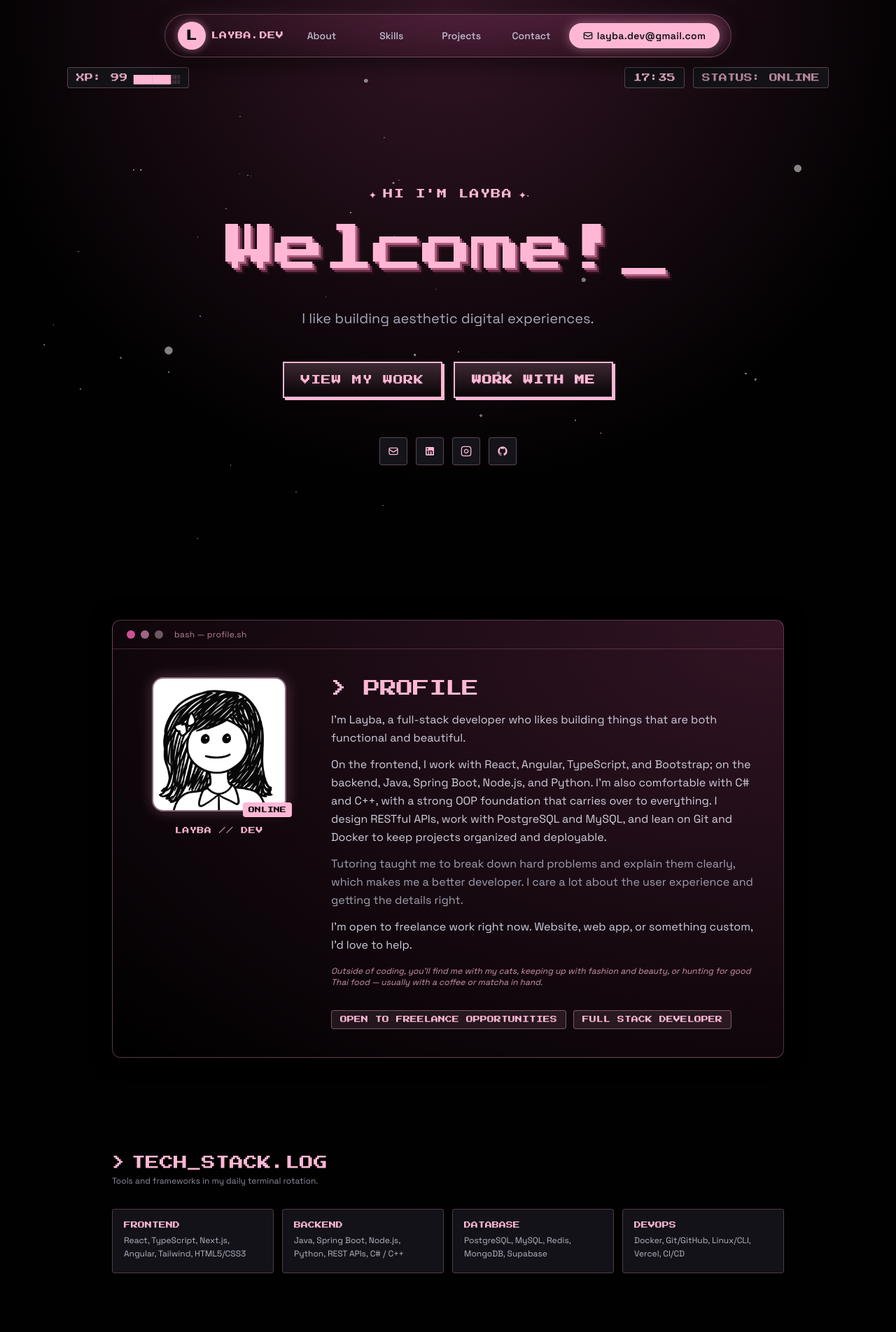
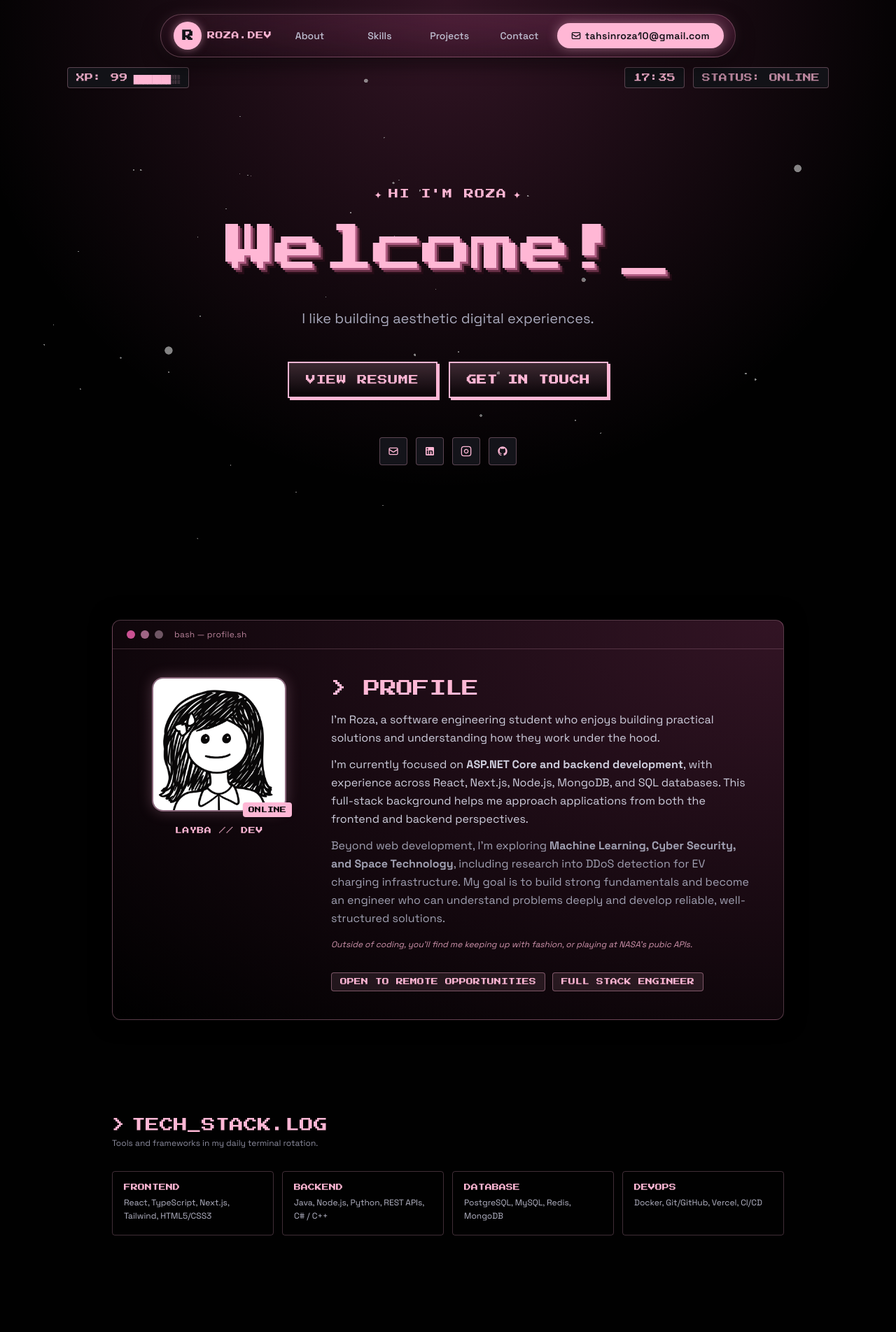
Before and after one commit to glitch86/retro-portfolio, a Next.js app: page / in a window 1280 px wide. Shown: the top 1904 px of the page at 70% size. Built offline with nearby package versions, Linux system fonts and the light colour scheme.

Commit message:
updated personal info

```diff
--- a/components/AboutSection.tsx
+++ b/components/AboutSection.tsx
@@ -46,7 +46,6 @@ export default function AboutSection() {
         </div>
 
         <div className="p-5 sm:p-8 lg:p-10 flex flex-col md:flex-row gap-6 sm:gap-8 lg:gap-12 items-start">
-
           {/* Avatar */}
           <motion.div
             variants={scaleIn}
@@ -79,7 +78,9 @@ export default function AboutSection() {
           <motion.div
             variants={{
               hidden: {},
-              show: { transition: { staggerChildren: 0.1, delayChildren: 0.2 } },
+              show: {
+                transition: { staggerChildren: 0.1, delayChildren: 0.2 },
+              },
             }}
             initial="hidden"
             whileInView="show"
@@ -98,29 +99,50 @@ export default function AboutSection() {
               className="space-y-2.5 sm:space-y-3 font-mono text-sm sm:text-sm md:text-base text-[#cfcfde] leading-relaxed"
             >
               <p>
-                I&apos;m Layba, a full-stack developer who likes building things that are both functional and beautiful.
+                I'm Roza, a software engineering student who enjoys building
+                practical solutions and understanding how they work under the
+                hood.
               </p>
+
               <p>
-                On the frontend, I work with React, Angular, TypeScript, and Bootstrap; on the backend, Java, Spring Boot, Node.js, and Python. I&apos;m also comfortable with C# and C++, with a strong OOP foundation that carries over to everything. I design RESTful APIs, work with PostgreSQL and MySQL, and lean on Git and Docker to keep projects organized and deployable.
+                I'm currently focused on{" "}
+                <strong>ASP.NET Core and backend development</strong>, with
+                experience across React, Next.js, Node.js, MongoDB, and SQL
+                databases. This full-stack background helps me approach
+                applications from both the frontend and backend perspectives.
               </p>
+
               <p className="text-[#a0a0b2]">
-                Tutoring taught me to break down hard problems and explain them clearly, which makes me a better developer. I care a lot about the user experience and getting the details right.
+                Beyond web development, I'm exploring{" "}
+                <strong>
+                  Machine Learning, Cyber Security, and Space Technology
+                </strong>
+                , including research into DDoS detection for EV charging
+                infrastructure. My goal is to build strong fundamentals and
+                become an engineer who can understand problems deeply and
+                develop reliable, well-structured solutions.
               </p>
-              <p>
-                I&apos;m open to freelance work right now. Website, web app, or something custom, I&apos;d love to help.
-              </p>
+
+              {/* <p>
+                I&apos;m open to freelance work right now. Website, web app, or
+                something custom, I&apos;d love to help.
+              </p> */}
               <p className="text-xs text-[rgba(255,183,213,0.8)] pt-1 italic">
-                Outside of coding, you&apos;ll find me with my cats, keeping up with fashion and beauty, or hunting for good Thai food — usually with a coffee or matcha in hand.
+                Outside of coding, you&apos;ll find me keeping up with fashion,
+                or playing at NASA's pubic APIs.
               </p>
             </motion.div>
 
             {/* Badges */}
-            <motion.div variants={fadeUp} className="flex flex-wrap gap-2 sm:gap-2.5 pt-3 sm:pt-4">
+            <motion.div
+              variants={fadeUp}
+              className="flex flex-wrap gap-2 sm:gap-2.5 pt-3 sm:pt-4"
+            >
               <span className="font-[family-name:var(--font-pixel)] text-[8px] sm:text-[9px] md:text-[10px] border border-[rgba(255,183,213,0.4)] text-[#ffb7d5] bg-[rgba(255,183,213,0.1)] px-2.5 sm:px-3 py-1 sm:py-1.5 rounded leading-tight">
-                OPEN TO FREELANCE OPPORTUNITIES
+                OPEN TO REMOTE OPPORTUNITIES
               </span>
               <span className="font-[family-name:var(--font-pixel)] text-[8px] sm:text-[9px] md:text-[10px] border border-[rgba(255,183,213,0.4)] text-[#ffb7d5] bg-[rgba(255,183,213,0.1)] px-2.5 sm:px-3 py-1 sm:py-1.5 rounded leading-tight">
-                FULL STACK DEVELOPER
+                FULL STACK ENGINEER
               </span>
             </motion.div>
           </motion.div>
--- a/components/HeroSection.tsx
+++ b/components/HeroSection.tsx
@@ -48,7 +48,7 @@ export default function HeroSection() {
           className="inline-flex items-center gap-2 text-[#ffb7d5] font-[family-name:var(--font-pixel)] text-[10px] sm:text-xs md:text-sm tracking-widest uppercase mb-1 sm:mb-2"
         >
           <span className="animate-pulse">✦</span>
-          <span>HI I&apos;M LAYBA</span>
+          <span>HI I&apos;M ROZA</span>
           <span className="animate-pulse">✦</span>
         </motion.div>
 
@@ -84,16 +84,17 @@ export default function HeroSection() {
           className="flex flex-col xs:flex-row flex-wrap items-center justify-center gap-3 sm:gap-4 pt-1 sm:pt-2"
         >
           <a
-            href="#projects"
+            href="https://drive.google.com/file/d/1kjRz9U9Zetf_AzOYLyHS5fR2lJucIsxO/view?usp=drivesdk"
+            target="_blank"
             className="btn-pixel inline-block font-[family-name:var(--font-pixel)] text-[10px] sm:text-xs md:text-sm bg-linear-to-b from-[#ffb7d5]/20  text-[#ffb7d5] border-2 border-[#ffb7d5] px-5 sm:px-6 py-3 sm:py-3.5 uppercase tracking-wider w-full xs:w-auto"
           >
-            View My Work
+            View Resume
           </a>
           <a
             href="#contact"
             className="btn-pixel inline-block font-[family-name:var(--font-pixel)] text-[10px] sm:text-xs md:text-sm bg-linear-to-b from-[#ffb7d5]/20 text-[#ffb7d5] border-2 border-[#ffb7d5] px-5 sm:px-6 py-3 sm:py-3.5 uppercase tracking-wider font-bold w-full xs:w-auto"
           >
-            Work With Me
+            Get in touch
           </a>
         </motion.div>
 
@@ -104,7 +105,8 @@ export default function HeroSection() {
         >
           {/* Email */}
           <motion.a
-            href="mailto:layba.dev@gmail.com"
+            href="https://mail.google.com/mail/?view=cm&fs=1&to=tahsinroza10@gmail.com"
+            target="_blank"
             title="Email"
             whileHover={{ scale: 1.15 }}
             whileTap={{ scale: 0.95 }}
@@ -124,7 +126,7 @@ export default function HeroSection() {
 
           {/* LinkedIn */}
           <motion.a
-            href="https://linkedin.com"
+            href="https://www.linkedin.com/in/tahsin-roza"
             target="_blank"
             rel="noreferrer"
             title="LinkedIn"
@@ -144,7 +146,7 @@ export default function HeroSection() {
 
           {/* Instagram */}
           <motion.a
-            href="https://instagram.com"
+            href="https://instagram.com/merely_mimosa"
             target="_blank"
             rel="noreferrer"
             title="Instagram"
@@ -168,7 +170,7 @@ export default function HeroSection() {
 
           {/* GitHub */}
           <motion.a
-            href="https://github.com"
+            href="https://github.com/roza70"
             target="_blank"
             rel="noreferrer"
             title="GitHub"
--- a/components/Navbar.tsx
+++ b/components/Navbar.tsx
@@ -33,7 +33,7 @@ export default function Navbar() {
             transition={{ type: "spring", stiffness: 300, damping: 20 }}
             className="w-8 h-8 sm:w-10 sm:h-10 rounded-full bg-[#ffb7d5] flex items-center justify-center text-[#121117] font-[family-name:var(--font-pixel)] text-sm sm:text-base font-bold shadow-[0_0_12px_rgba(255,183,213,0.5)] shrink-0"
           >
-            L
+            R
           </motion.div>
           <span
             className="font-[family-name:var(--font-pixel)] text-[10px] sm:text-[11px] text-[#ffb7d5] hidden lg:inline tracking-wider group-hover:text-white transition-colors"
@@ -42,7 +42,7 @@ export default function Navbar() {
               setActive("");
             }}
           >
-            LAYBA.DEV
+            ROZA.DEV
           </span>
         </a>
 
@@ -106,7 +106,7 @@ export default function Navbar() {
             className="hidden sm:inline text-xs sm:text-sm font-semibold tracking-wide truncate max-w-[130px] md:max-w-none"
             onClick={handleClick}
           >
-            layba.dev@gmail.com
+            tahsinroza10@gmail.com
           </span>
         </a>
       </motion.nav>
--- a/components/ProjectsSection.tsx
+++ b/components/ProjectsSection.tsx
@@ -119,7 +119,7 @@ export default function ProjectsSection() {
             }}
             whileTap={{ scale: 0.97 }}
             transition={{ type: "spring", stiffness: 260, damping: 22 }}
-            className="group block border border-[rgba(255,183,213,0.2)] bg-[#121218] p-4 sm:p-5 md:p-6 rounded-xl text-center"
+            className="group block border border-[rgba(255,183,213,0.2)] backdrop-blur-2xl p-4 sm:p-5 md:p-6 rounded-xl text-center"
           >
             <motion.div
               whileHover={{ scale: 1.1, rotate: -2 }}
--- a/components/SkillsSection.tsx
+++ b/components/SkillsSection.tsx
@@ -5,19 +5,19 @@ import { motion } from "framer-motion";
 const skills = [
   {
     label: "FRONTEND",
-    items: "React, TypeScript, Next.js, Angular, Tailwind, HTML5/CSS3",
+    items: "React, TypeScript, Next.js, Tailwind, HTML5/CSS3",
   },
   {
     label: "BACKEND",
-    items: "Java, Spring Boot, Node.js, Python, REST APIs, C# / C++",
+    items: "Java, Node.js, Python, REST APIs, C# / C++",
   },
   {
     label: "DATABASE",
-    items: "PostgreSQL, MySQL, Redis, MongoDB, Supabase",
+    items: "PostgreSQL, MySQL, Redis, MongoDB",
   },
   {
     label: "DEVOPS",
-    items: "Docker, Git/GitHub, Linux/CLI, Vercel, CI/CD",
+    items: "Docker, Git/GitHub, Vercel, CI/CD",
   },
 ] as const;
 
@@ -84,7 +84,7 @@ export default function SkillsSection() {
             variants={cardVariant}
             whileHover={{ scale: 1.03, borderColor: "#ffb7d5" }}
             transition={{ type: "spring", stiffness: 280, damping: 22 }}
-            className="border border-[rgba(255,183,213,0.25)] bg-[#121218] p-3 sm:p-4 rounded"
+            className="border border-[rgba(255,183,213,0.25)] backdrop-blur-2xl p-3 sm:p-4 rounded"
           >
             <span className="font-[family-name:var(--font-pixel)] text-[9px] sm:text-[10px] text-[#ffb7d5] block mb-1.5">
               {label}
```
